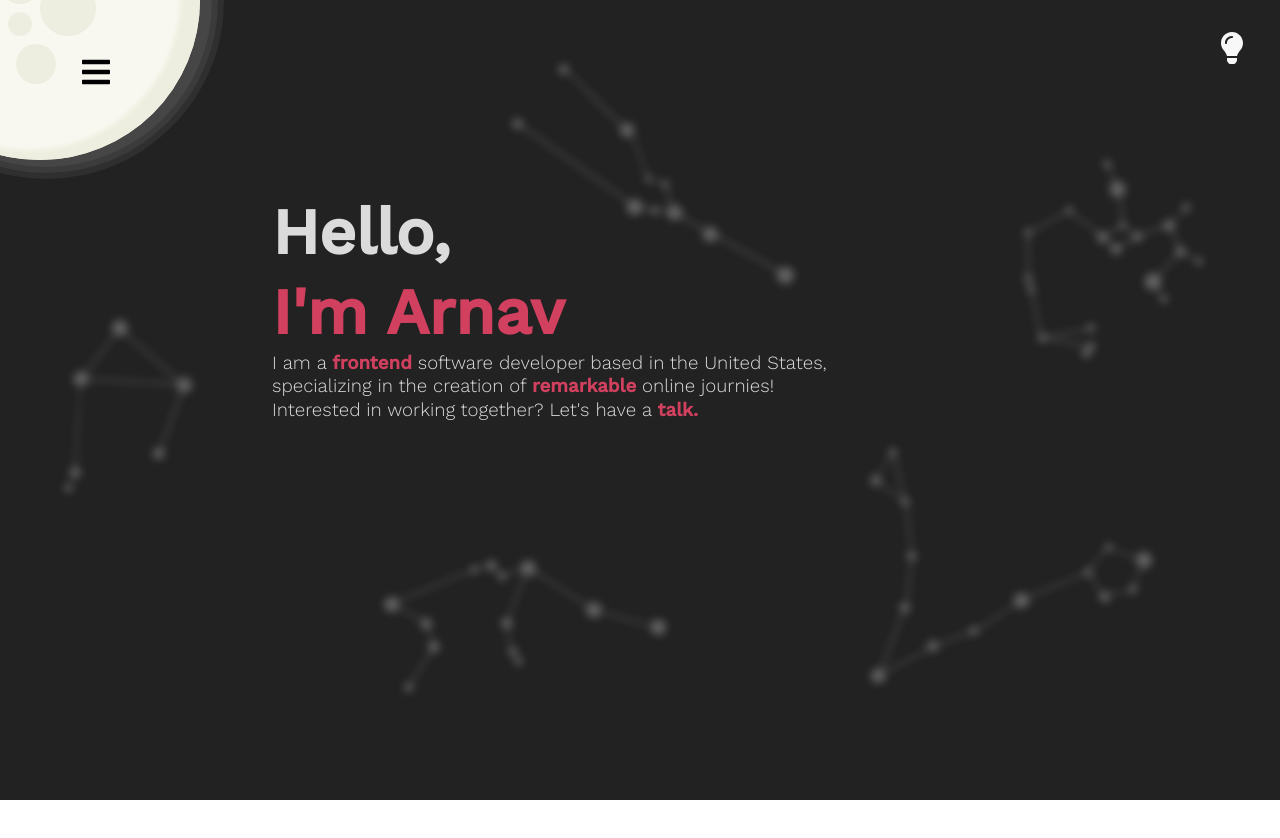
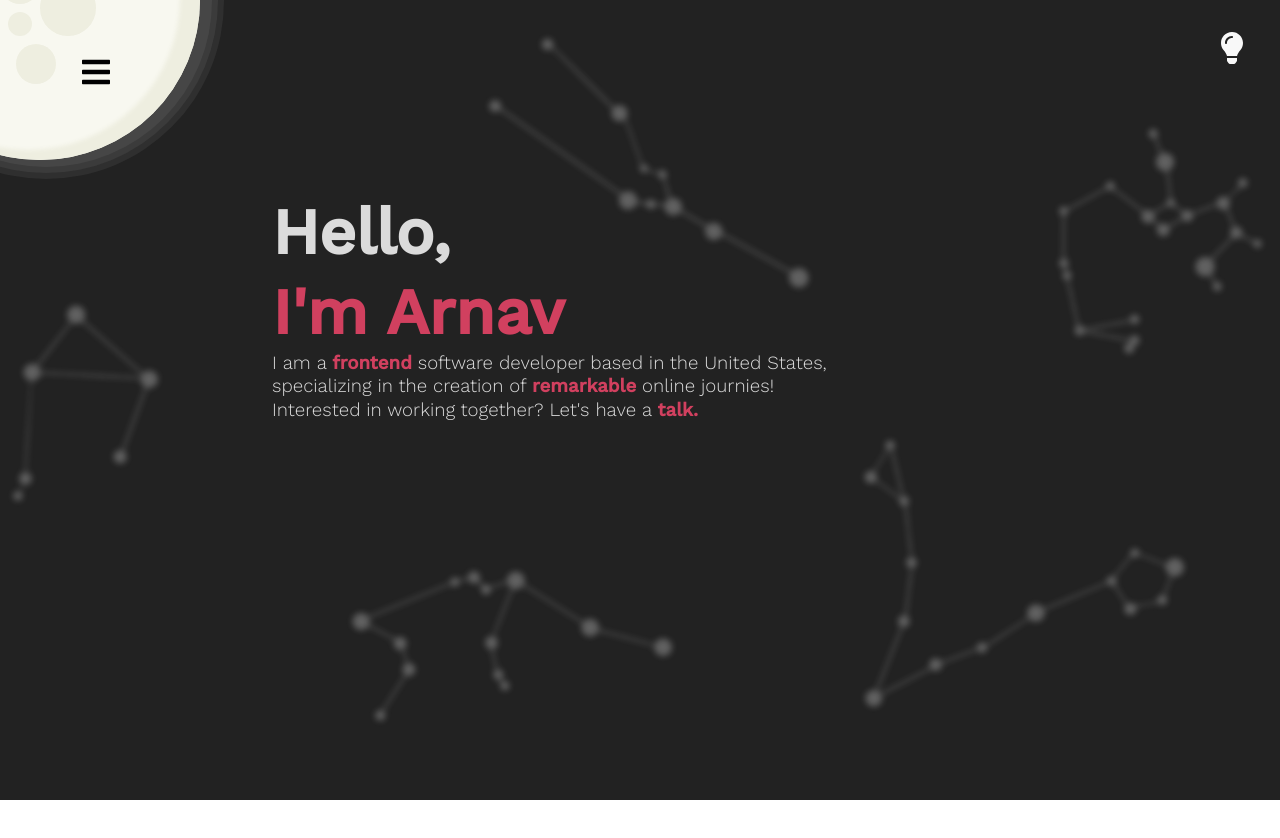
Before and after one commit to Arnav350/portfolio, a React (Create React App) app: page / in a window 1280 px wide. Shown: the top 838 px of the page. Built offline with nearby package versions, Linux system fonts and the light colour scheme.

Commit message:
added parallaxing effect to constellations

```diff
--- a/src/App.css
+++ b/src/App.css
@@ -75,6 +75,25 @@ section {
 .click:active {
   scale: 0.9;
   opacity: 0.7;
+}
+
+.page {
+  background-color: #444444;
+}
+
+.main__wrapper {
+  height: 200vh;
+  background-color: #222222;
+  transform-origin: top left;
+  transition: rotate 500ms cubic-bezier(1, 0, 0.25, 1), filter 700ms ease;
+}
+
+.main {
+  height: 100vh;
+  overflow-x: hidden;
+  overflow-y: scroll;
+  transition: height 500ms cubic-bezier(1, 0, 0.25, 1);
+  perspective: 0px;
 }
 
 /* scrollbar */
@@ -298,43 +317,45 @@ section {
 
 .intro {
   height: 100vh;
+  transform-style: preserve-3d;
+  /* overflow: hidden; */
 }
 
 .intro__constellation {
   position: absolute;
   opacity: 0.3;
-  filter: blur(4px);
+  filter: blur(3px);
   transition: opacity 100ms ease;
-  background-size: 100%;
+  transform: translateZ(-0.5px) scale(1.7);
 }
 
 .intro__constellation--1 {
-  top: 70%;
-  left: 30%;
+  top: 88%;
+  left: 24%;
   width: 22%;
 }
 
 .intro__constellation--2 {
-  top: 20%;
-  left: 80%;
+  top: 8%;
+  left: 104%;
   width: 14%;
 }
 
 .intro__constellation--3 {
   top: 40%;
-  left: 5%;
+  left: -20%;
   width: 10%;
 }
 
 .intro__constellation--4 {
-  top: 8%;
+  top: -8%;
   left: 40%;
   width: 22%;
 }
 
 .intro__constellation--5 {
-  top: 56%;
-  left: 68%;
+  top: 68%;
+  left: 84%;
   width: 22%;
 }
 
@@ -596,8 +617,7 @@ section {
 
 .experience--jobs {
   display: grid;
-  grid-template-areas:
-    "top top top top top top"
+  grid-template-areas: "top top top top top top"
     "fluid fluid screen screen screen screen"
     ". . . left right .";
   padding: 16px;
@@ -644,18 +664,15 @@ section {
   height: 200px;
   background-color: lightblue;
   background-repeat: no-repeat;
-  background-size:
-    12px 2px,
+  background-size: 12px 2px,
     12px 2px,
     12px 2px,
     12px 2px;
-  background-position:
-    left 20%,
+  background-position: left 20%,
     left 40%,
     left 60%,
     left 80%;
-  background-image:
-    linear-gradient(gray, gray),
+  background-image: linear-gradient(gray, gray),
     linear-gradient(gray, gray),
     linear-gradient(gray, gray),
     linear-gradient(gray, gray);
@@ -741,23 +758,6 @@ section {
 
 /* open */
 
-.page {
-  background-color: #444444;
-}
-
-.main__wrapper {
-  height: 200vh;
-  background-color: #222222;
-  transform-origin: top left;
-  transition: rotate 500ms cubic-bezier(1, 0, 0.25, 1), filter 700ms ease;
-}
-
-.main {
-  height: 100vh;
-  overflow-y: scroll;
-  transition: height 500ms cubic-bezier(1, 0, 0.25, 1);
-}
-
 .open .main {
   height: 200vh;
 }
```
